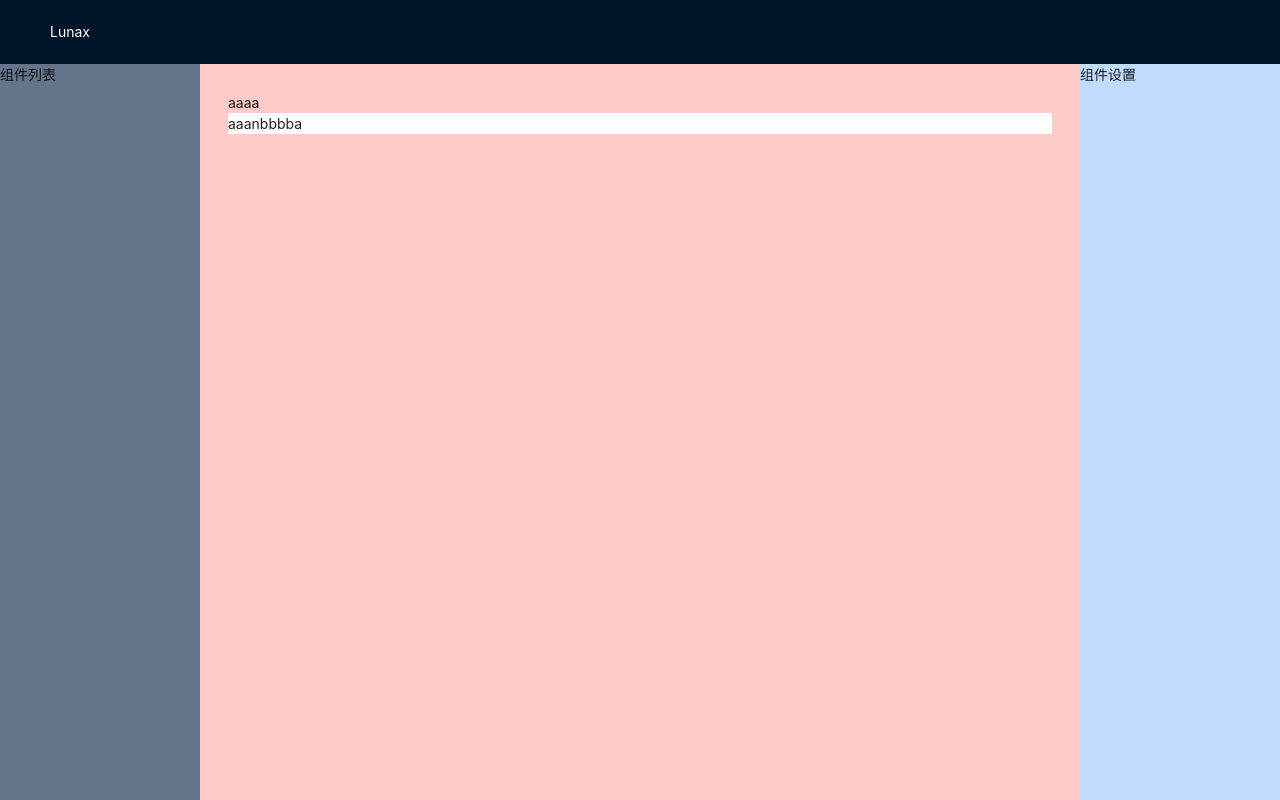
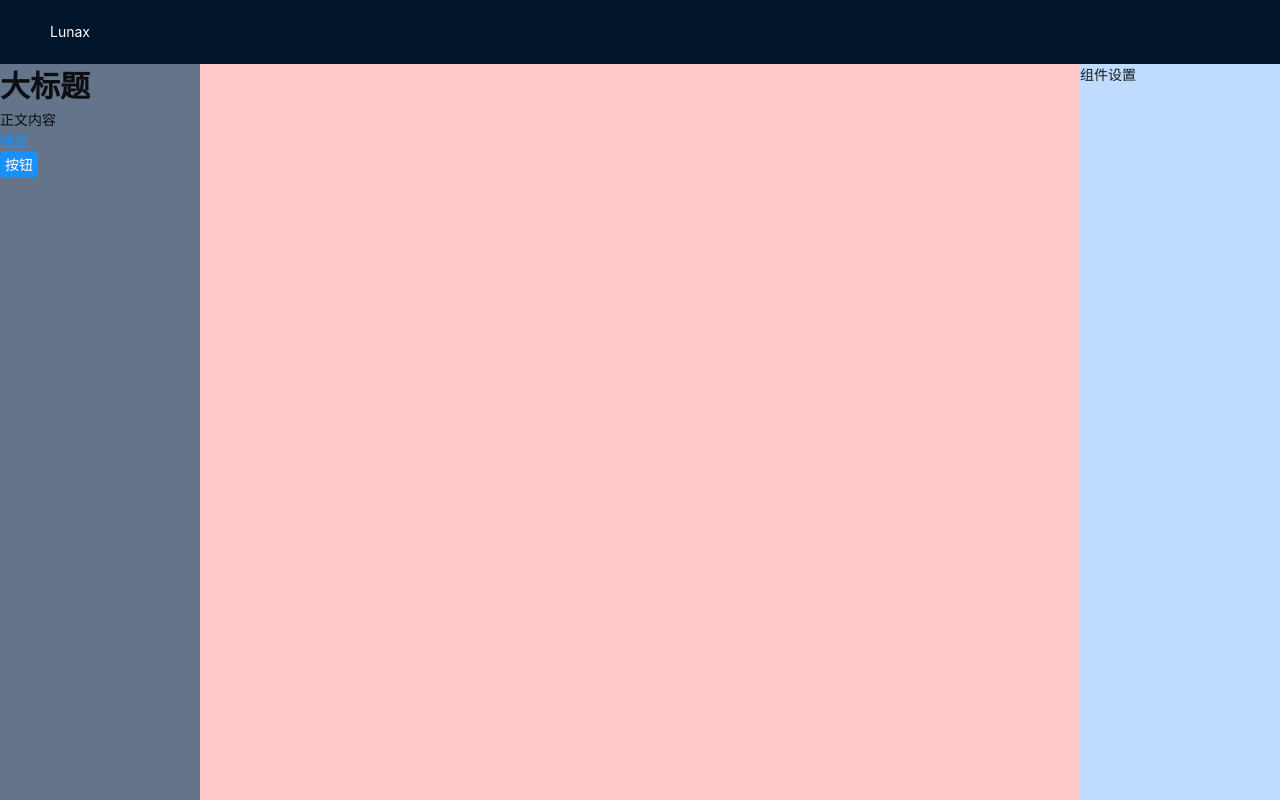
Before and after one commit to jerry-lllman/luna, a React (Vite) app in the folder packages/client/: page /editor in a window 1280 px wide. Built offline with nearby package versions, Linux system fonts and the light colour scheme.

Commit message:
feat: 编辑器支持点击左侧组件列表添加到编辑区

```diff
--- /dev/null
+++ b/packages/client/src/components/ComponentList/index.tsx
@@ -0,0 +1,25 @@
+import { defaultTemplates } from "@/defaultTemplates";
+import ComponentRender from "../ComponentsRender";
+import { ComponentData } from "@/store/editor";
+
+
+interface ComponentListProps {
+	onItemClick: (template: ComponentData) => void
+}
+
+export default function ComponentList(props: ComponentListProps) {
+
+	const { onItemClick } = props
+
+	return (
+		<div>
+			{
+				defaultTemplates.map((template, index) => (
+					<div key={index} className="component-item" onClick={() => onItemClick(template)}>
+						 <ComponentRender {...template}  />
+					</div>
+				))
+			}
+		</div>
+	)
+}
--- a/packages/client/src/components/LText/index.tsx
+++ b/packages/client/src/components/LText/index.tsx
@@ -1,22 +1,26 @@
-import { LTextPropsType, getStyle } from '@/defaultProps'
+import { TextComponentPropsType } from '@/defaultProps'
+import useComponentCommon from '@/hooks/useComponentCommon'
+import React from 'react'
 
-function LText(props: LTextPropsType) {
-	const styleProps = getStyle(props)
+function LText(props: TextComponentPropsType) {
 
-	const clickHandle = () => {
-		if (props.actionType === 'url') {
-			window.open(props.url)
-		}
-	}
+	const { tag = 'div' } = props
 
-	return (
-		<div style={styleProps} onClick={clickHandle}>
-			{props.text}
-		</div>
+	const { styleProps, handleClick } = useComponentCommon(props)
+
+	return React.createElement(
+		tag,
+		{ style: styleProps, onClick: handleClick },
+		props.text
 	)
+
+	// return (
+	// 	<div style={styleProps} onClick={handleClick}>
+	// 		{props.text}
+	// 	</div>
+	// )
 }
 
 LText.displayName = 'LText'
 
-
 export default LText
--- a/packages/client/src/defaultProps.ts
+++ b/packages/client/src/defaultProps.ts
@@ -1,5 +1,3 @@
-import { without, pick } from 'lodash-es'
-
 interface CommonDefaultPropsType {
 	actionType?: string,
 	url?: string,
@@ -28,12 +26,12 @@ interface CommonDefaultPropsType {
 	top?: string,
 	right?: string,
 
+	// color
 	color?: React.CSSProperties["color"],
 	background?: React.CSSProperties["background"]
 }
 
-
-export interface LTextPropsType extends CommonDefaultPropsType {
+export interface TextComponentPropsType extends CommonDefaultPropsType {
 	text: string,
 	fontSize?: string,
 	fontFamily?: string,
@@ -42,17 +40,14 @@ export interface LTextPropsType extends CommonDefaultPropsType {
 	textDecoration?: string,
 	lineHeight?: string,
 	textAlign?: React.CSSProperties['textAlign'],
+	// tag 的类型是react 中的html标签名
+	tag?: keyof JSX.IntrinsicElements
 }
 
+// 所有组件的 props
+export type ComponentPropsType = TextComponentPropsType
 
-export type ComponentPropsType = LTextPropsType
-
-
-
-const excludedTextProps = ['actionType', 'url', 'text'] as const;
-
-
-export const commonDefaultProps: CommonDefaultPropsType = {
+const commonDefaultProps: CommonDefaultPropsType = {
 	// actions
 	actionType: '',
 	url: '',
@@ -86,7 +81,7 @@ export const commonDefaultProps: CommonDefaultPropsType = {
 }
 
 
-export const textDefaultProps: LTextPropsType = {
+const textDefaultProps: TextComponentPropsType = {
 	// basic props
 	text: '正文内容',
 	fontSize: '14px',
@@ -98,14 +93,3 @@ export const textDefaultProps: LTextPropsType = {
 	textAlign: 'left',
 	...commonDefaultProps
 }
-
-type StyleProps = Omit<ComponentPropsType, typeof excludedTextProps[number]>
-
-// 排除一些特定属性后的到 style 相关的属性名称
-export function getStylePropNames(props: ComponentPropsType) {
-	return without(Object.keys(props), ...excludedTextProps) as unknown as keyof StyleProps
-}
-
-export function getStyle(props: ComponentPropsType): StyleProps {
-	return pick(props, getStylePropNames(props))
-}
--- /dev/null
+++ b/packages/client/src/defaultTemplates.ts
@@ -0,0 +1,44 @@
+import { ComponentData } from "./store/editor";
+
+export const defaultTemplates: ComponentData[] = [
+	{
+		name: 'LText',
+		props: {
+			text: '大标题',
+			fontSize: '30px',
+			fontWeight: 'bold',
+			tag: 'h2'
+		}
+	},
+	{
+		name: 'LText',
+		props: {
+			text: '正文内容',
+			tag: 'p'
+		}
+	},
+	{
+		name: 'LText',
+		props: {
+
+			text: '链接',
+			color: '#1890ff',
+			textDecoration: 'underline',
+			tag: 'a'
+		}
+	},
+	{
+		name: 'LText',
+		props: {
+			background: '#1890ff',
+			borderRadius: '5px',
+			paddingTop: '3px',
+			paddingBottom: '3px',
+			paddingLeft: '5px',
+			paddingRight: '5px',
+			color: 'white',
+			text: '按钮',
+			tag: 'button'
+		}
+	}
+]
--- /dev/null
+++ b/packages/client/src/hooks/useComponentCommon.ts
@@ -0,0 +1,34 @@
+import { ComponentPropsType } from "@/defaultProps";
+import { pick, without } from "lodash-es";
+
+
+const excludedTextProps = ['actionType', 'url', 'text'] as const;
+
+type StyleProps = Omit<ComponentPropsType, typeof excludedTextProps[number]>
+
+// 排除一些特定属性后的到 style 相关的属性名称
+function getStylePropNames(props: ComponentPropsType) {
+	return without(Object.keys(props), ...excludedTextProps) as unknown as keyof StyleProps
+}
+
+// 获取样式
+function getStyle(props: ComponentPropsType): StyleProps {
+	return pick(props, getStylePropNames(props))
+}
+
+const useComponentCommon = (props: Readonly<ComponentPropsType>) => {
+	const styleProps = getStyle(props)
+
+	const handleClick = () => {
+		if (props.actionType === 'url' && props.url) {
+			window.location.href = props.url
+		}
+	}
+
+	return {
+		styleProps,
+		handleClick
+	}
+}
+
+export default useComponentCommon
--- a/packages/client/src/pages/Editor/index.tsx
+++ b/packages/client/src/pages/Editor/index.tsx
@@ -3,16 +3,20 @@ import { Layout } from "antd";
 import Layouts from "@/layouts";
 import useEditorStore from "@/store/editor";
 import ComponentRender from "@/components/ComponentsRender";
+import ComponentList from "@/components/ComponentList";
 
 export default function Editor() {
 
-	const components = useEditorStore(state => state.components)
+	const { components, addComponent } = useEditorStore(state => ({
+		components: state.components,
+		addComponent: state.addComponent
+	}))
 
 	return (
 		<Layouts showHeader title="Lunax">
 			<Layout className="h-full">
 				<Layout.Sider className=" bg-slate-500">
-					组件列表
+					<ComponentList onItemClick={addComponent} />
 				</Layout.Sider>
 				<Layout.Content className=" p-7 bg-red-200">
 					<div>
--- a/packages/client/src/store/editor.ts
+++ b/packages/client/src/store/editor.ts
@@ -1,6 +1,7 @@
 import { create } from 'zustand'
 import { nanoid } from 'nanoid'
 import { ComponentPropsType } from '@/defaultProps'
+import { cloneDeep } from 'lodash-es'
 
 const NAME_TYPES = ['LText'] as const
 
@@ -9,42 +10,42 @@ const NAME_TYPES = ['LText'] as const
  */
 export type ComponentTypes = typeof NAME_TYPES[number]
 
-export interface EditorProps {
+export interface EditorStoreProps {
 	// 渲染数组
 	components: ComponentData[]
 	// 当前编辑元素 id
 	currentElement: string
+
+	// 添加组件
+	addComponent: (props: ComponentData) => void
 }
 
 export interface ComponentData {
 	props: ComponentPropsType
 	// 组件唯一 id
-	id: string
+	id?: string
 	// 组件库名称 LText、LImage 等
 	name: ComponentTypes
 }
 
-const useEditorStore = create<EditorProps>((set) => ({
-	components: [
-		{
-			props: {
-				text: "aaaa",
-				actionType: 'url',
-				url: 'https://www.bilibili.com'
-			},
+
+const useEditorStore = create<EditorStoreProps>((set) => ({
+	components: [],
+	currentElement: '',
+	addComponent(component: ComponentData) {
+
+		const newComponent = {
 			id: nanoid(),
-			name: 'LText',
-		},
-		{
-			props: {
-				text: "aaanbbbba",
-				background: '#fff'
-			},
-			id: nanoid(),
-			name: 'LText',
-		},
-	],
-	currentElement: '',
+			...cloneDeep(component)
+		}
+
+		set((state) => ({
+			components: [
+				...state.components,
+				newComponent
+			],
+		}))
+	}
 }))
 
 export default useEditorStore
```
